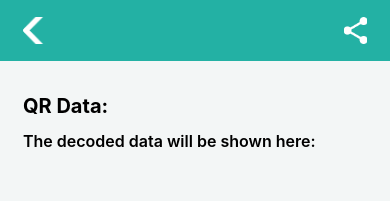
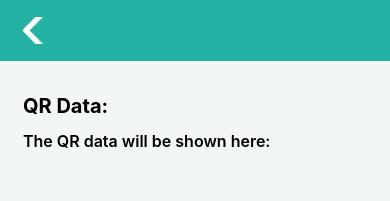
Before and after one commit to Zain151214/qr-code, a React Native app: screen /ScanQR in a window 390 px wide. Shown: the top 201 px of the page. Built offline with nearby package versions, Linux system fonts and the light colour scheme.

Commit message:
minor ui changes done

```diff
--- a/src/components/Modal.js
+++ b/src/components/Modal.js
@@ -32,7 +32,7 @@ const styles = StyleSheet.create({
   },
 
   modal: {
-    height: hp(25),
+    height: hp(17),
     width: wp(80),
     backgroundColor: 'white',
     borderRadius: 10,
--- a/src/components/TopNav.js
+++ b/src/components/TopNav.js
@@ -84,10 +84,7 @@ const TopNav = ({navigation, shareData, svgRef, text}) => {
             />
           </TouchableOpacity>
         ) : (
-          <Image
-            source={require('../icons/share_icon.png')}
-            style={styles.icon}
-          />
+          ''
         )}
       </View>
       <ShowModal
@@ -95,8 +92,8 @@ const TopNav = ({navigation, shareData, svgRef, text}) => {
         setShowModal={setShowModal}
         title={
           shareData
-            ? 'Copied To Clipboard'
-            : 'QR Code is downloaded Successfully. Please reload your files or open the downloaded files again to view it properly.'
+            ? 'Copied To Clipboard.'
+            : 'QR Code will be downloaded shortly.'
         }
       />
     </View>
--- a/src/pages/Home.js
+++ b/src/pages/Home.js
@@ -62,7 +62,7 @@ const styles = StyleSheet.create({
   logo_container: {
     flexDirection: 'row',
     justifyContent: 'center',
-    marginTop: hp(4),
+    marginTop: hp(14),
   },
 
   logo: {
--- a/src/pages/ScanQR.js
+++ b/src/pages/ScanQR.js
@@ -17,7 +17,7 @@ import {
 } from 'react-native-responsive-screen';
 
 const ScanQR = ({navigation}) => {
-  const [qrData, setQrData] = useState('The decoded data will be shown here:');
+  const [qrData, setQrData] = useState('The QR data will be shown here:');
   const [reload, setReload] = useState(false);
   const [shareData, setShareData] = useState('');
 
```
Also changed, not shown: 3 other files (tests, documents, lock files or other folders).
